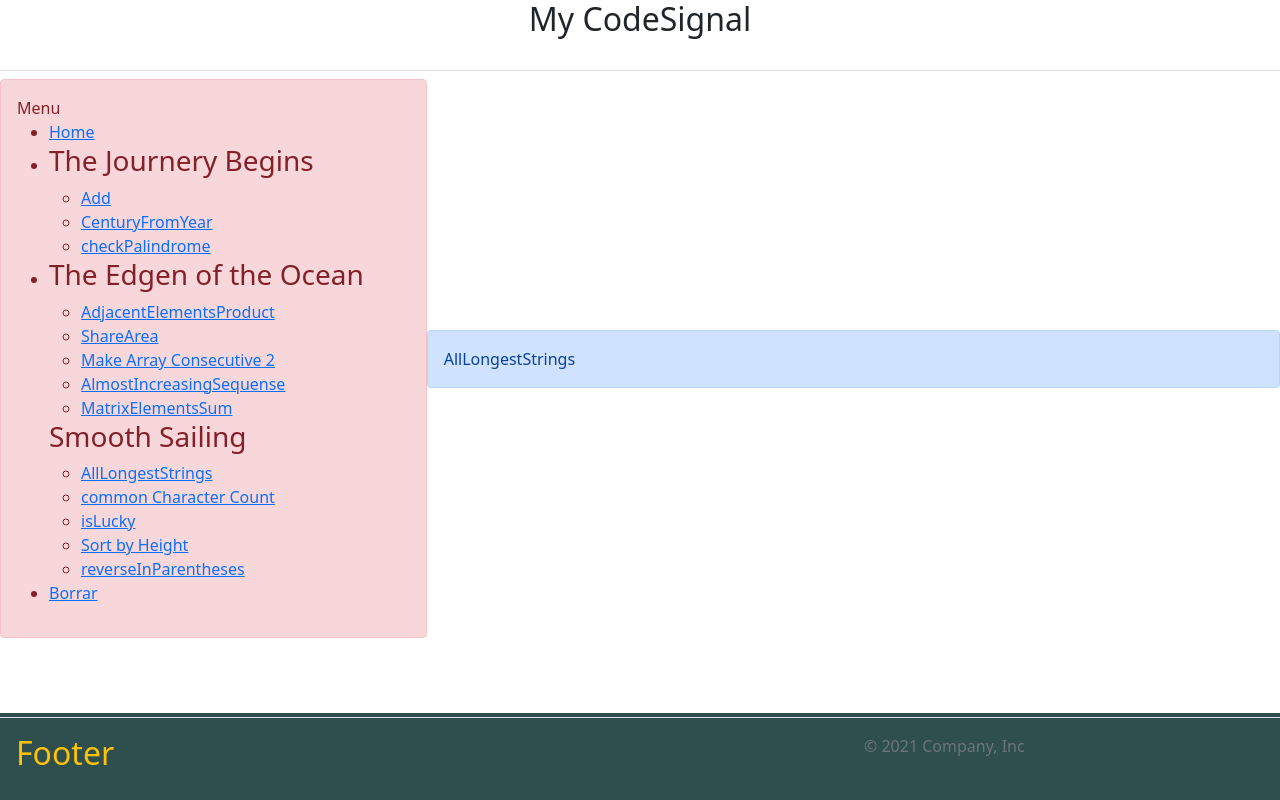
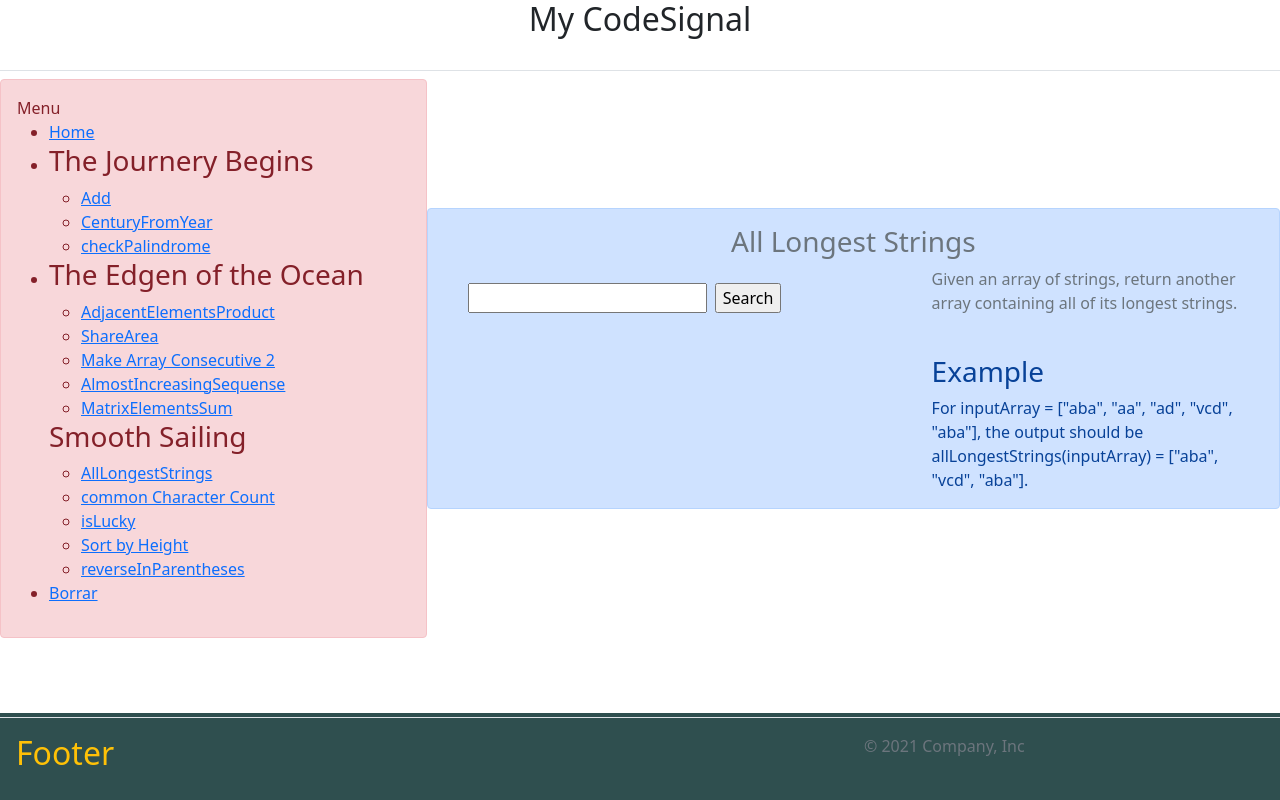
Before and after one commit to YordanSBarrera/My_App_CodeSign, a React (Create React App) app: page /AllLongestStrings in a window 1280 px wide. Built offline with nearby package versions, Linux system fonts and the light colour scheme.

Commit message:
finish CommonCharacterCount

```diff
--- a/src/components/Vistas/EdgeOfTheOcean/AdjacentElementsProduct.js
+++ b/src/components/Vistas/EdgeOfTheOcean/AdjacentElementsProduct.js
@@ -1,6 +1,6 @@
 import { useState } from "react";
 import Formulario from "../../Formulario1I";
-import { inStringOutArray } from "../../codeSignal/FuncionesAux";
+import { inStringOutNumberArray } from "../../codeSignal/FuncionesAux";
 import { AdjacentElementsProductFunc } from "../../codeSignal/EdgeOfTheOcean";
 
 const AdjacentElementsProduct = () => {
@@ -21,7 +21,7 @@
   );
   const handleSubmit = (e) => {
     e.preventDefault();
-    setResp(AdjacentElementsProductFunc(inStringOutArray(array)));
+    setResp(AdjacentElementsProductFunc(inStringOutNumberArray(array)));
   };
   return (
     <div>
--- a/src/components/Vistas/EdgeOfTheOcean/AlmostIncreasingSequense.js
+++ b/src/components/Vistas/EdgeOfTheOcean/AlmostIncreasingSequense.js
@@ -1,6 +1,6 @@
 import { useState } from "react";
 import { AlmostincreasingSequenceFunc } from "../../codeSignal/EdgeOfTheOcean";
-import { inStringOutArray } from "../../codeSignal/FuncionesAux";
+import { inStringOutNumberArray } from "../../codeSignal/FuncionesAux";
 import Formulario1I from "../../Formulario1I";
 
 const AlmostIncreasingSequense = () => {
@@ -31,7 +31,9 @@
   const handleSubmit = (e) => {
     e.preventDefault();
     setRespuesta(
-      AlmostincreasingSequenceFunc(inStringOutArray(array)) ? "True" : "False"
+      AlmostincreasingSequenceFunc(inStringOutNumberArray(array))
+        ? "True"
+        : "False"
     );
   };
   return (
--- a/src/components/Vistas/EdgeOfTheOcean/MakeArrayConsecutive2.js
+++ b/src/components/Vistas/EdgeOfTheOcean/MakeArrayConsecutive2.js
@@ -1,6 +1,6 @@
 import { useState } from "react";
 import Formulario1I from "../../Formulario1I";
-import { inStringOutArray } from "../../codeSignal/FuncionesAux";
+import { inStringOutNumberArray } from "../../codeSignal/FuncionesAux";
 import { Make_Array_Consecutive_2Func } from "../../codeSignal/EdgeOfTheOcean";
 
 const MakeArrayConsecutive2 = () => {
@@ -26,7 +26,7 @@
 
   const handleSubmit = (e) => {
     e.preventDefault();
-    setRespuesta(Make_Array_Consecutive_2Func(inStringOutArray(array)));
+    setRespuesta(Make_Array_Consecutive_2Func(inStringOutNumberArray(array)));
   };
   return (
     <div>
--- a/src/components/Vistas/EdgeOfTheOcean/MatrixElementsSum.js
+++ b/src/components/Vistas/EdgeOfTheOcean/MatrixElementsSum.js
@@ -1,5 +1,5 @@
 import { useState } from "react";
-import { inStringOuMatrix } from "../../codeSignal/FuncionesAux";
+import { inStringOutMatrix } from "../../codeSignal/FuncionesAux";
 import Formulario1I from "../../Formulario1I";
 import { MatrixElementsSumFunc } from "../../codeSignal/EdgeOfTheOcean";
 const MatrixElementsSum = () => {
@@ -24,10 +24,10 @@
   );
   const handleSubmit = (e) => {
     e.preventDefault();
-    console.log(inStringOuMatrix(matrix));
+
     // inStringOuMatrix(matrix);
 
-    setRespuesta(MatrixElementsSumFunc(inStringOuMatrix(matrix)));
+    setRespuesta(MatrixElementsSumFunc(inStringOutMatrix(matrix)));
     //);
   };
   return (
--- a/src/components/Vistas/SmoothSailing/AllLongestStrings.js
+++ b/src/components/Vistas/SmoothSailing/AllLongestStrings.js
@@ -1,5 +1,47 @@
+import { useState } from "react";
+import {
+  inArrayOutString,
+  inStringOutArray,
+} from "../../codeSignal/FuncionesAux";
+import { AllLongestStringsFunc } from "../../codeSignal/SmoothSailing";
+import Formulario1I from "../../Formulario1I";
+
 const AllLongestStrings = () => {
-  return <div>AllLongestStrings</div>;
+  const [array, setArray] = useState("");
+  const [respuesta, setRespuesta] = useState("");
+  const info = (
+    <div>
+      <p className="text-muted font-italic">
+        Given an array of strings, return another array containing all of its
+        longest strings.
+      </p>
+      <br />
+      <h3>Example</h3>
+      For inputArray = ["aba", "aa", "ad", "vcd", "aba"], the output should be
+      allLongestStrings(inputArray) = ["aba", "vcd", "aba"].
+      <br />
+    </div>
+  );
+
+  const handleSubmit = (e) => {
+    e.preventDefault();
+    const v = AllLongestStringsFunc(inStringOutArray(array));
+    setRespuesta(inArrayOutString(v));
+  };
+
+  return (
+    <div>
+      <Formulario1I
+        //valorInial={n}
+        nameFormulario={"All Longest Strings"}
+        info={info}
+        setValue={setArray}
+        handleSubmit={handleSubmit}
+        respuesta={respuesta}
+        nameButton={"Search"}
+      />
+    </div>
+  );
 };
 
 export default AllLongestStrings;
--- a/src/components/Vistas/SmoothSailing/CommonCharacterCount.js
+++ b/src/components/Vistas/SmoothSailing/CommonCharacterCount.js
@@ -1,4 +1,45 @@
+import { useState } from "react";
+import { CommonCharacterCountFunc } from "../../codeSignal/SmoothSailing";
+import Formulario2Input from "../../Formulario2Input";
+
 const CommonCharacterCount = () => {
-  return <div>CommonCharacterCount</div>;
+  const [value1, setValue1] = useState();
+  const [value2, setValue2] = useState();
+  const [respuesta, setRespuesta] = useState();
+  const info = (
+    <div>
+      <p className="text-muted font-italic">
+        Given two strings, find the number of common characters between them.
+      </p>
+      <br />
+      <h3>Example</h3>
+      For s1 = "aabcc" and s2 = "adcaa", the output should be
+      commonCharacterCount(s1, s2) = 3.
+      <br />
+      Strings have 3 common characters - 2 "a"s and 1 "c".
+    </div>
+  );
+
+  const handleSubmit = (e) => {
+    e.preventDefault();
+
+    setRespuesta(CommonCharacterCountFunc(value1, value2));
+  };
+
+  return (
+    <div>
+      <Formulario2Input
+        nameFormulario={"Common Character Count"}
+        setValue1={setValue1}
+        setValue2={setValue2}
+        nameButton={"Count"}
+        respuesta={respuesta}
+        value1={value1}
+        value2={value2}
+        handleSubmit={handleSubmit}
+        info={info}
+      />
+    </div>
+  );
 };
 export default CommonCharacterCount;
--- a/src/components/Vistas/SmoothSailing/IsLucky.js
+++ b/src/components/Vistas/SmoothSailing/IsLucky.js
@@ -1,4 +1,43 @@
+import { useState } from "react";
+import Formulario1I from "../../Formulario1I";
+
 const IsLucky = () => {
-  return <div>IsLucky</div>;
+  const [value1, setValue1] = useState();
+  const [respuesta, setRespuesta] = useState("");
+  const info = (
+    <div>
+      <p className="text-muted font-italic">
+        Ticket numbers usually consist of an even number of digits. A ticket
+        number is considered lucky if the sum of the first half of the digits is
+        equal to the sum of the second half. Given a ticket number n, determine
+        if it's lucky or not.
+      </p>
+      <br />
+      <h3>Example</h3>
+      For n = 1230, the output should be solution(n) = true; For n = 239017, the
+      output should be solution(n) = false.
+      <br />
+    </div>
+  );
+
+  const handleSubmit = (e) => {
+    e.preventDefault();
+
+    //...
+  };
+
+  return (
+    <div>
+      <Formulario1I
+        valorInial={value1}
+        nameFormulario={"Is Lucky"}
+        info={info}
+        setValue={setValue1}
+        handleSubmit={handleSubmit}
+        respuesta={respuesta}
+        nameButton={"IsLucky"}
+      />
+    </div>
+  );
 };
 export default IsLucky;
--- a/src/components/Vistas/TheJourneyBegins/TwoSum.js
+++ b/src/components/Vistas/TheJourneyBegins/TwoSum.js
@@ -3,8 +3,8 @@
 import Formulario2Input from "../../Formulario2Input";
 
 const TwoSum = () => {
-  const [num1, setNum1] = useState(0);
-  const [num2, setNum2] = useState(0);
+  const [num1, setNum1] = useState();
+  const [num2, setNum2] = useState();
   const [respuesta, setRespuesta] = useState();
 
   const handleSubmit = (e) => {
@@ -13,7 +13,7 @@
   };
   return (
     <Formulario2Input
-      nameFormulario={"Add TWO NUMBER"}
+      nameFormulario={"Add two Number"}
       setValue1={setNum1}
       setValue2={setNum2}
       nameButton={"Add"}
--- a/src/components/codeSignal/FuncionesAux.js
+++ b/src/components/codeSignal/FuncionesAux.js
@@ -1,4 +1,4 @@
-export const inStringOutArray = (stringValue) => {
+export const inStringOutNumberArray = (stringValue) => {
   let array = [];
   // console.log(stringValue + "stringValue");
   let checkNumeroAnterior = false;
@@ -60,11 +60,12 @@
   return respuesta;
 };
 
-export const inStringOuMatrix = (stringIn) => {
+export const inStringOutMatrix = (stringIn) => {
   let trosos = stringIn.split("]");
   let matrix = [];
+  console.log(trosos);
   trosos.forEach((element) => {
-    const valueAux = inStringOutArray(element);
+    const valueAux = inStringOutNumberArray(element);
     if (valueAux.length > 1) {
       matrix.push(valueAux);
     }
@@ -73,8 +74,53 @@
   return matrix;
 };
 
+//arreglar
 export const printMatrix = (matrix) => {
   //const valueReturn = matrix;
   console.log("print");
-  return <div>{matrix.map((elemt) => elemt)}</div>;
+  return (
+    <div>
+      {matrix.map((elemt) => {
+        return (
+          <div>
+            {" "}
+            {elemt}
+            <br />
+          </div>
+        );
+      })}
+    </div>
+  );
 };
+
+//entra una cadena y un cliterio sale array.
+export const inStringCliterioOutArray = (stringIn, criterio) => {
+  console.log(stringIn, criterio);
+  let trosos = stringIn.split(criterio);
+  let matrix = [];
+  trosos.forEach((element) => {
+    const valueAux = inStringOutArray(element);
+    if (valueAux.length > 1) {
+      matrix.push(valueAux);
+    }
+  });
+  console.log(matrix);
+  return matrix;
+};
+
+export const inArrayOutString = (array) => {
+  let stringValor = "[";
+  array.forEach((element) => {
+    stringValor = stringValor + " " + element;
+  });
+  stringValor = stringValor + " ]";
+  console.log(stringValor);
+  return stringValor;
+};
+
+// se separa por las comas.
+export const inStringOutArray = (stringIn) => {
+  let valor = stringIn.split(",");
+
+  return valor;
+};
--- a/src/components/codeSignal/SmoothSailing.js
+++ b/src/components/codeSignal/SmoothSailing.js
@@ -0,0 +1,52 @@
+//9...
+export const AllLongestStringsFunc = (array) => {
+  let valor = [];
+  let max = 0;
+
+  array.forEach((element) => {
+    if (element.length > max) {
+      max = element.length;
+    }
+  });
+  for (let index = 0; index < array.length; index++) {
+    if (array[index].length === max) {
+      valor.push(array[index]);
+    }
+  }
+  return valor;
+};
+
+//10
+export const CommonCharacterCountFunc = (string1, string2) => {
+  let contador = 0;
+  let valor1 = "";
+  let valor2 = "";
+  if (string1.length > string2.length) {
+    valor1 = string2;
+    valor2 = string1;
+  } else {
+    valor1 = string1;
+    valor2 = string2;
+  }
+  for (let index = 0; index < valor1.length; index++) {
+    if (valor2.includes(valor1[index])) {
+      contador++;
+      valor2 = valor2.replace(valor1[index], "");
+    }
+  }
+  return contador;
+  // String.prototype.count = function (s1) {
+  //     return (
+  //       (this.length - this.replace(new RegExp(s1, "g"), "").length) / s1.length
+  //     );
+  //   };
+};
+
+//11
+export const IsLuckyFunc = () => {};
+
+//12
+export const SortByHeightFunc = () => {};
+
+//13
+export const ReverseInParenthesesFunc = () => {};
```
Also changed, not shown: src/components/Vistas/nuevo.js (+34 -1 lines).
